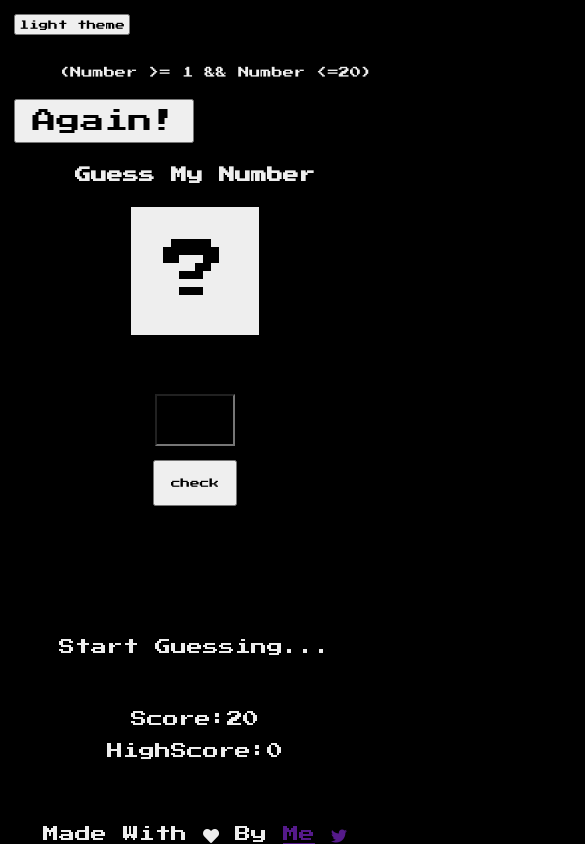
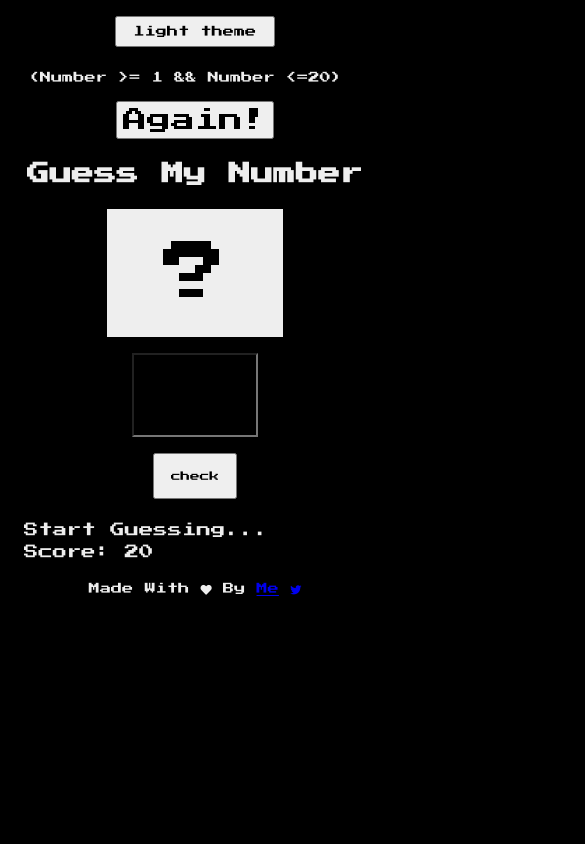
Before and after one commit to Hariomsingh333/Guess-my-Number---Game, a plain HTML site: page index.html in a window 390 px wide. Shown: the top 844 px of the page, 585 px wide, since content can reach past the window. Drawn offline with Linux system fonts and the light colour scheme.

Commit message:
ok all css done with mobile responsive

```diff
--- a/app.js
+++ b/app.js
@@ -9,7 +9,7 @@ darkBtn.addEventListener("click", () => {
 const questionMark = document.querySelector(".question-mark");
 const secretNumber = Math.floor(Math.random() * 20 + 1);
 // questionMark.textContent = secretNumber;
-console.log(secretNumber);
+// console.log(secretNumber);
 
 // check button
 
--- a/index.html
+++ b/index.html
@@ -31,12 +31,12 @@
     <section class="right">
       <p class="message">start guessing...</p>
       <p class="label-score">score: <span class="score">20</span></p>
-      <p class="label-highscore">highScore: <span class="highscore">0</span></p>
+      <!-- <p class="label-highscore">highScore: <span class="highscore">0</span></p> -->
     </section>
   </main>
   <footer>
-    <p>made with <span><i class="fas fa-heart"></i></span> by <a href="">me</a> <a href=""><i
-          class="fab fa-twitter"></i></a></p>
+    <p>made with <span><i class="fas fa-heart"></i></span> by <a href="https://twitter.com/Hari_om_333">me</a> <a
+        href="https://twitter.com/Hari_om_333"><i class="fab fa-twitter"></i></a></p>
   </footer>
 </body>
 <script src="app.js"></script>
--- a/style.css
+++ b/style.css
@@ -14,24 +14,6 @@ body {
   color: #eee;
   background-color: black;
 }
-/* layout  */
-main {
-  height: 65vh;
-  display: flex;
-  align-items: center;
-  justify-content: space-around;
-}
-.left {
-  width: 52rem;
-  display: flex;
-  flex-direction: column;
-  align-items: center;
-}
-.right {
-  width: 52rem;
-  font-size: 2rem;
-}
-
 /* element  */
 /* dark button  */
 .dark-btn {
@@ -83,39 +65,47 @@ main {
 }
 .question-mark {
   display: flex;
+  font-size: 4rem;
   justify-content: center;
   align-items: center;
-  font-size: 4rem;
   width: 5rem;
   background-color: #eee;
   color: black;
   margin: 0 auto;
-  padding: 2rem 4rem;
+  padding: 2rem 3rem;
 }
 
 /* left input  */
 
 .guess-number {
-  width: 5rem;
-  padding: 1rem;
+  width: 5.6rem;
+  padding: 1.5rem 1rem;
   text-align: center;
   font-family: "Press Start 2P", cursive;
   font-size: 2rem;
   display: flex;
   background-color: black;
   color: #fff;
+  margin: 0 auto;
+  margin-top: 1rem;
 }
 .check {
   font-size: 0.6rem;
   padding: 1rem 1rem;
   margin: 0.9rem;
   font-family: "Press Start 2P", cursive;
+  display: flex;
+  margin: 0 auto;
+  margin-top: 1rem;
 }
 
 /* right  */
 .message {
   padding: 1rem;
   margin-bottom: 2rem;
+  display: flex;
+  margin: 0 auto;
+  margin-top: 1rem;
 }
 .label-score {
   margin: 0.5rem;
@@ -126,95 +116,72 @@ footer {
   display: flex;
   justify-content: center;
   align-items: center;
-  position: sticky;
 }
 
 @media screen and (max-width: 550px) {
   * {
     padding: 0;
     margin: 0;
-    box-sizing: border-box;
-    /* overflow-y: hidden; */
   }
   body {
+    font-size: 0.7rem;
+    position: relative;
+  }
+  header {
     display: flex;
     flex-direction: column;
-    overflow: hidden;
+    align-items: center;
     margin: 0 auto;
   }
-  /* light theme btn  */
   .dark-btn {
     display: flex;
-    padding: 0.2rem;
-    font-size: 0.6rem;
+    padding: 0.5rem 1rem;
+    font-size: 0.7rem;
+    margin-top: 1rem;
   }
   .top-para {
-    display: block;
-    text-align: center;
-    font-size: 0.7rem;
-    padding: 0.5rem;
-    /* margin-right: 2rem; */
+    width: 100%;
+    font-size: 0.6;
+    display: flex;
+    justify-content: center;
+    align-items: center;
+    margin-top: 4.5rem;
   }
   .header-btn {
-    padding: 0.5rem 1rem;
-    margin-top: 4rem;
-    display: block;
+    margin: 0;
+    margin-top: 2.5rem;
+    padding: 0.3rem;
+    font-size: 0.5;
   }
   .header-h1 {
-    display: flex;
-    flex-direction: column;
-    justify-content: center;
-    align-items: center;
-    font-size: 1rem;
-  }
-  .question-div {
-    margin: 0 auto;
-  }
-  main {
-    display: flex;
-    flex-direction: column;
-    padding: 0.5rem;
+    width: 100%;
   }
   .left {
     display: flex;
-    overflow: hidden;
-    text-align: center;
-    justify-content: center;
+    flex-direction: column;
     align-items: center;
-    /* margin: 0 auto; */
+    margin: 0 auto;
   }
   .right {
-    display: flex;
-    flex-direction: column;
-    overflow: hidden;
-    text-align: center;
-    justify-content: center;
-    align-items: center;
-    /* margin: 0 auto; */
+    padding-top: 1rem;
+    font-size: 0.9rem;
   }
   .message {
-    font-size: 1rem;
-    display: flex;
-    text-align: center;
+    padding: 0;
+    margin-top: 0.5rem;
+    margin-left: 1.5rem;
   }
   .label-score {
-    padding-bottom: 0.5rem;
-    font-size: 1rem;
-    display: flex;
-    text-align: center;
-  }
-  .label-highscore {
-    padding-bottom: 0.5rem;
-    font-size: 1rem;
-    display: flex;
-    text-align: center;
-  }
-  #number {
-    font-size: 1rem;
+    margin: 0;
+    margin-top: 0.5rem;
+    margin-left: 1.5rem;
   }
   footer {
     display: flex;
     align-items: center;
     justify-content: center;
+    width: 100%;
+    margin-top: 1.5rem;
+    padding-bottom: 1rem;
   }
 }
```
